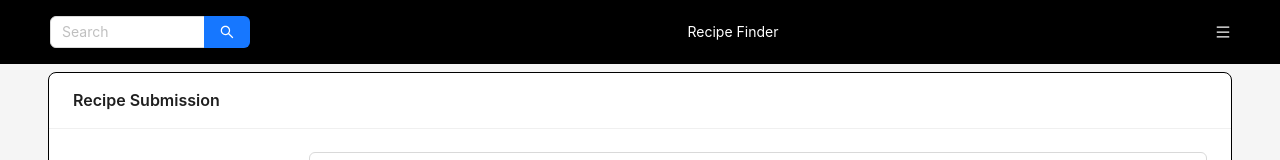
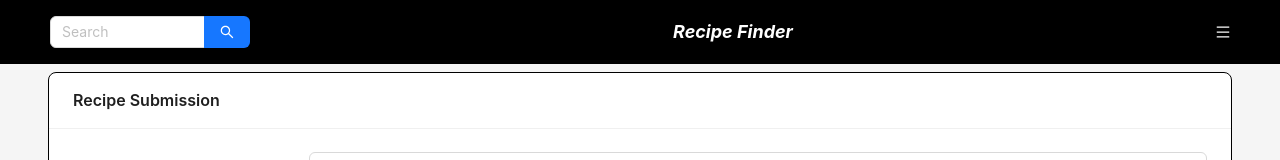
Before and after one commit to bryanonyc/recipes-app, a React (Create React App) app: page /recipes/new in a window 1280 px wide. Shown: the top 160 px of the page. Built offline with nearby package versions, Linux system fonts and the light colour scheme; no server answers.

Commit message:
Add media query for app title for larger screen

```diff
--- a/src/App.css
+++ b/src/App.css
@@ -109,6 +109,15 @@ body {
     font-weight: bold;
     color: white;
     display: none;
+  }
+}
+
+@media screen and (min-width: 600px) {
+  .app-title {
+    font-size: 1.125rem;
+    font-style: italic;
+    font-weight: bold;
+    color: white;
   }
 }
 
```
